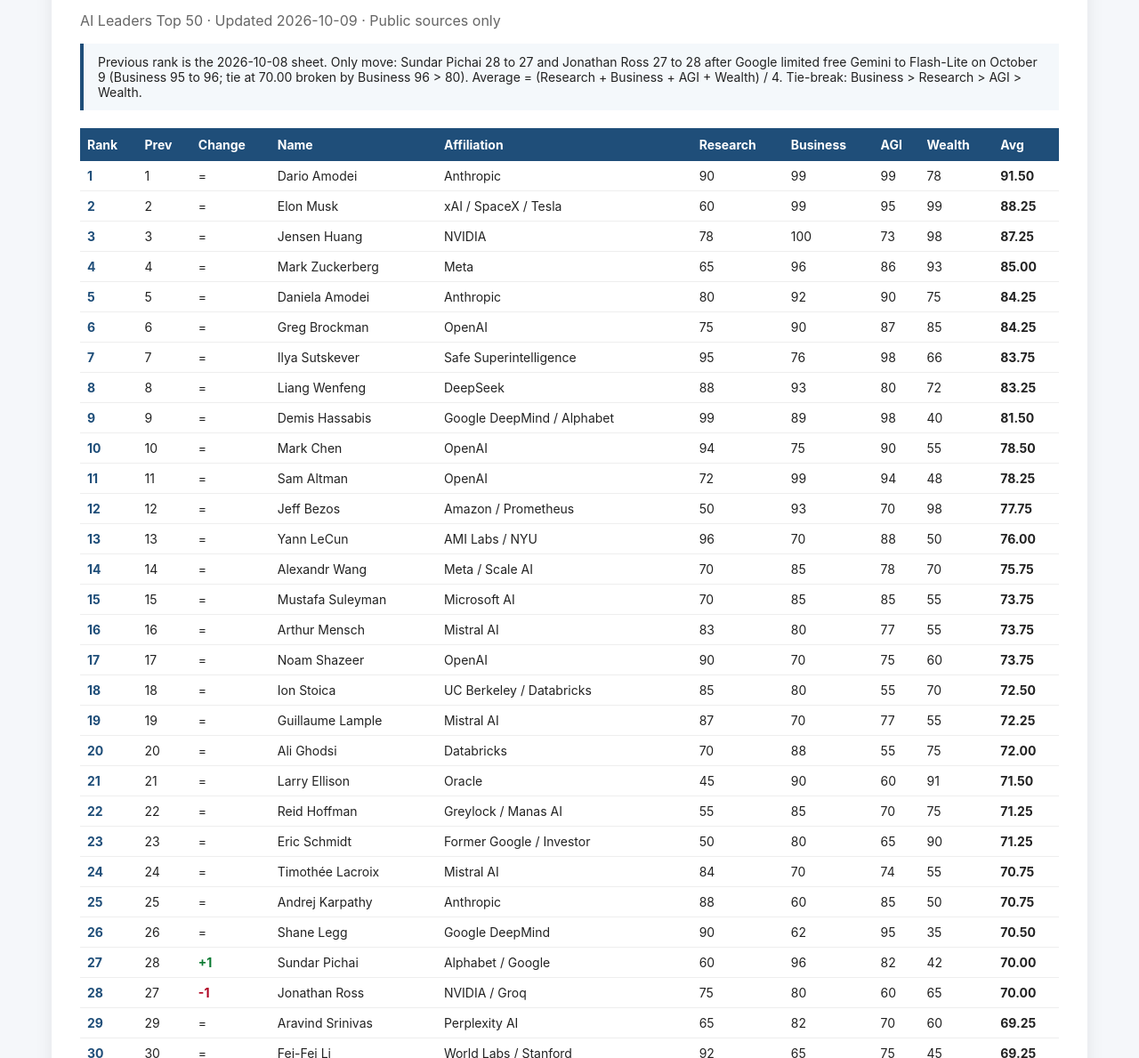
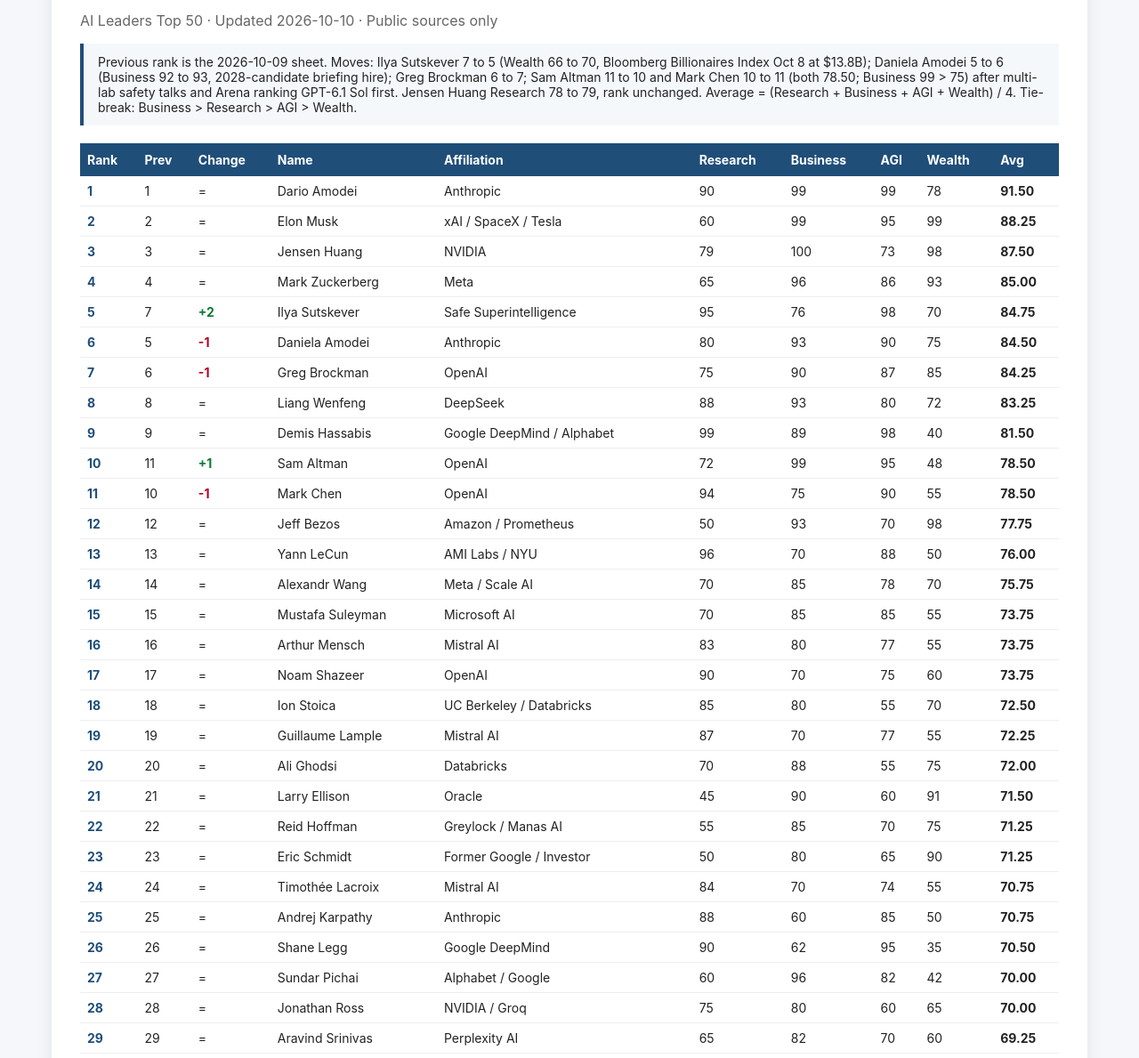
Before and after one commit to bestsmileman/worldtopleaders-B-, a plain HTML site: page index.html in a window 1280 px wide. Shown: the part 115-1304 px from the top of the page at 89% size. Drawn offline with Linux system fonts and the light colour scheme.

Commit message:
Daily update 2026-10-10

```diff
--- a/index.html
+++ b/index.html
@@ -23,8 +23,8 @@
 <body>
 <div class="container">
 <h1>World Top Leaders</h1>
-<p class="sub">AI Leaders Top 50 · Updated 2026-10-09 · Public sources only</p>
-<div class="note">Previous rank is the 2026-10-08 sheet. Only move: Sundar Pichai 28 to 27 and Jonathan Ross 27 to 28 after Google limited free Gemini to Flash-Lite on October 9 (Business 95 to 96; tie at 70.00 broken by Business 96 > 80). Average = (Research + Business + AGI + Wealth) / 4. Tie-break: Business > Research > AGI > Wealth.</div>
+<p class="sub">AI Leaders Top 50 · Updated 2026-10-10 · Public sources only</p>
+<div class="note">Previous rank is the 2026-10-09 sheet. Moves: Ilya Sutskever 7 to 5 (Wealth 66 to 70, Bloomberg Billionaires Index Oct 8 at $13.8B); Daniela Amodei 5 to 6 (Business 92 to 93, 2028-candidate briefing hire); Greg Brockman 6 to 7; Sam Altman 11 to 10 and Mark Chen 10 to 11 (both 78.50; Business 99 > 75) after multi-lab safety talks and Arena ranking GPT-6.1 Sol first. Jensen Huang Research 78 to 79, rank unchanged. Average = (Research + Business + AGI + Wealth) / 4. Tie-break: Business > Research > AGI > Wealth.</div>
 <table>
 <thead>
 <tr><th>Rank</th><th>Prev</th><th>Change</th><th>Name</th><th>Affiliation</th><th>Research</th><th>Business</th><th>AGI</th><th>Wealth</th><th>Avg</th></tr>
@@ -32,15 +32,15 @@
 <tbody>
 <tr><td class="rank">1</td><td>1</td><td class="">=</td><td>Dario Amodei</td><td>Anthropic</td><td>90</td><td>99</td><td>99</td><td>78</td><td><b>91.50</b></td></tr>
 <tr><td class="rank">2</td><td>2</td><td class="">=</td><td>Elon Musk</td><td>xAI / SpaceX / Tesla</td><td>60</td><td>99</td><td>95</td><td>99</td><td><b>88.25</b></td></tr>
-<tr><td class="rank">3</td><td>3</td><td class="">=</td><td>Jensen Huang</td><td>NVIDIA</td><td>78</td><td>100</td><td>73</td><td>98</td><td><b>87.25</b></td></tr>
+<tr><td class="rank">3</td><td>3</td><td class="">=</td><td>Jensen Huang</td><td>NVIDIA</td><td>79</td><td>100</td><td>73</td><td>98</td><td><b>87.50</b></td></tr>
 <tr><td class="rank">4</td><td>4</td><td class="">=</td><td>Mark Zuckerberg</td><td>Meta</td><td>65</td><td>96</td><td>86</td><td>93</td><td><b>85.00</b></td></tr>
-<tr><td class="rank">5</td><td>5</td><td class="">=</td><td>Daniela Amodei</td><td>Anthropic</td><td>80</td><td>92</td><td>90</td><td>75</td><td><b>84.25</b></td></tr>
-<tr><td class="rank">6</td><td>6</td><td class="">=</td><td>Greg Brockman</td><td>OpenAI</td><td>75</td><td>90</td><td>87</td><td>85</td><td><b>84.25</b></td></tr>
-<tr><td class="rank">7</td><td>7</td><td class="">=</td><td>Ilya Sutskever</td><td>Safe Superintelligence</td><td>95</td><td>76</td><td>98</td><td>66</td><td><b>83.75</b></td></tr>
+<tr><td class="rank">5</td><td>7</td><td class="up">+2</td><td>Ilya Sutskever</td><td>Safe Superintelligence</td><td>95</td><td>76</td><td>98</td><td>70</td><td><b>84.75</b></td></tr>
+<tr><td class="rank">6</td><td>5</td><td class="down">-1</td><td>Daniela Amodei</td><td>Anthropic</td><td>80</td><td>93</td><td>90</td><td>75</td><td><b>84.50</b></td></tr>
+<tr><td class="rank">7</td><td>6</td><td class="down">-1</td><td>Greg Brockman</td><td>OpenAI</td><td>75</td><td>90</td><td>87</td><td>85</td><td><b>84.25</b></td></tr>
 <tr><td class="rank">8</td><td>8</td><td class="">=</td><td>Liang Wenfeng</td><td>DeepSeek</td><td>88</td><td>93</td><td>80</td><td>72</td><td><b>83.25</b></td></tr>
 <tr><td class="rank">9</td><td>9</td><td class="">=</td><td>Demis Hassabis</td><td>Google DeepMind / Alphabet</td><td>99</td><td>89</td><td>98</td><td>40</td><td><b>81.50</b></td></tr>
-<tr><td class="rank">10</td><td>10</td><td class="">=</td><td>Mark Chen</td><td>OpenAI</td><td>94</td><td>75</td><td>90</td><td>55</td><td><b>78.50</b></td></tr>
-<tr><td class="rank">11</td><td>11</td><td class="">=</td><td>Sam Altman</td><td>OpenAI</td><td>72</td><td>99</td><td>94</td><td>48</td><td><b>78.25</b></td></tr>
+<tr><td class="rank">10</td><td>11</td><td class="up">+1</td><td>Sam Altman</td><td>OpenAI</td><td>72</td><td>99</td><td>95</td><td>48</td><td><b>78.50</b></td></tr>
+<tr><td class="rank">11</td><td>10</td><td class="down">-1</td><td>Mark Chen</td><td>OpenAI</td><td>94</td><td>75</td><td>90</td><td>55</td><td><b>78.50</b></td></tr>
 <tr><td class="rank">12</td><td>12</td><td class="">=</td><td>Jeff Bezos</td><td>Amazon / Prometheus</td><td>50</td><td>93</td><td>70</td><td>98</td><td><b>77.75</b></td></tr>
 <tr><td class="rank">13</td><td>13</td><td class="">=</td><td>Yann LeCun</td><td>AMI Labs / NYU</td><td>96</td><td>70</td><td>88</td><td>50</td><td><b>76.00</b></td></tr>
 <tr><td class="rank">14</td><td>14</td><td class="">=</td><td>Alexandr Wang</td><td>Meta / Scale AI</td><td>70</td><td>85</td><td>78</td><td>70</td><td><b>75.75</b></td></tr>
@@ -56,8 +56,8 @@
 <tr><td class="rank">24</td><td>24</td><td class="">=</td><td>Timothée Lacroix</td><td>Mistral AI</td><td>84</td><td>70</td><td>74</td><td>55</td><td><b>70.75</b></td></tr>
 <tr><td class="rank">25</td><td>25</td><td class="">=</td><td>Andrej Karpathy</td><td>Anthropic</td><td>88</td><td>60</td><td>85</td><td>50</td><td><b>70.75</b></td></tr>
 <tr><td class="rank">26</td><td>26</td><td class="">=</td><td>Shane Legg</td><td>Google DeepMind</td><td>90</td><td>62</td><td>95</td><td>35</td><td><b>70.50</b></td></tr>
-<tr><td class="rank">27</td><td>28</td><td class="up">+1</td><td>Sundar Pichai</td><td>Alphabet / Google</td><td>60</td><td>96</td><td>82</td><td>42</td><td><b>70.00</b></td></tr>
-<tr><td class="rank">28</td><td>27</td><td class="down">-1</td><td>Jonathan Ross</td><td>NVIDIA / Groq</td><td>75</td><td>80</td><td>60</td><td>65</td><td><b>70.00</b></td></tr>
+<tr><td class="rank">27</td><td>27</td><td class="">=</td><td>Sundar Pichai</td><td>Alphabet / Google</td><td>60</td><td>96</td><td>82</td><td>42</td><td><b>70.00</b></td></tr>
+<tr><td class="rank">28</td><td>28</td><td class="">=</td><td>Jonathan Ross</td><td>NVIDIA / Groq</td><td>75</td><td>80</td><td>60</td><td>65</td><td><b>70.00</b></td></tr>
 <tr><td class="rank">29</td><td>29</td><td class="">=</td><td>Aravind Srinivas</td><td>Perplexity AI</td><td>65</td><td>82</td><td>70</td><td>60</td><td><b>69.25</b></td></tr>
 <tr><td class="rank">30</td><td>30</td><td class="">=</td><td>Fei-Fei Li</td><td>World Labs / Stanford</td><td>92</td><td>65</td><td>75</td><td>45</td><td><b>69.25</b></td></tr>
 <tr><td class="rank">31</td><td>31</td><td class="">=</td><td>Satya Nadella</td><td>Microsoft</td><td>55</td><td>96</td><td>80</td><td>45</td><td><b>69.00</b></td></tr>
@@ -84,7 +84,7 @@
 </table>
 <footer>
 Scores (0–100): Research · Business · AGI · Wealth. Rank by arithmetic mean. Tie-break: Business > Research > AGI > Wealth.<br>
-Sources: Google Gemini Apps help via Technology.org and 4sysops (free tier Flash-Lite from 2026-10-09); Forbes 2026-10-01 wealth list; Bloomberg Billionaires Index 2026-10-07 (Dario Amodei). Journalistic synthesis. Not investment advice.
+Sources: Think Facility 2026-10-09 (science medals; Anthropic briefing hire; Arena Alignment Index); TechShots 2026-10-09 (Chris Lehane safety talks); Bloomberg Billionaires Index Ilya Sutskever updated 2026-10-08. Journalistic synthesis. Not investment advice.
 </footer>
 </div>
 </body>
```
